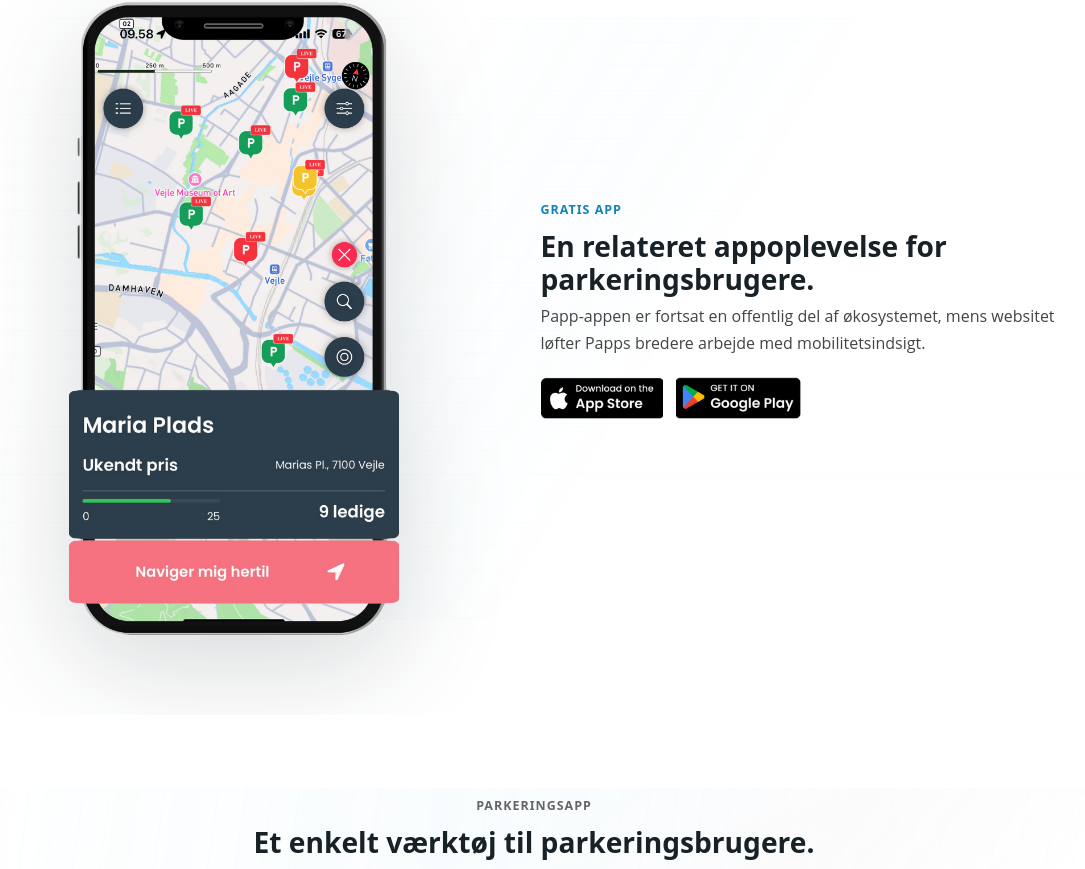
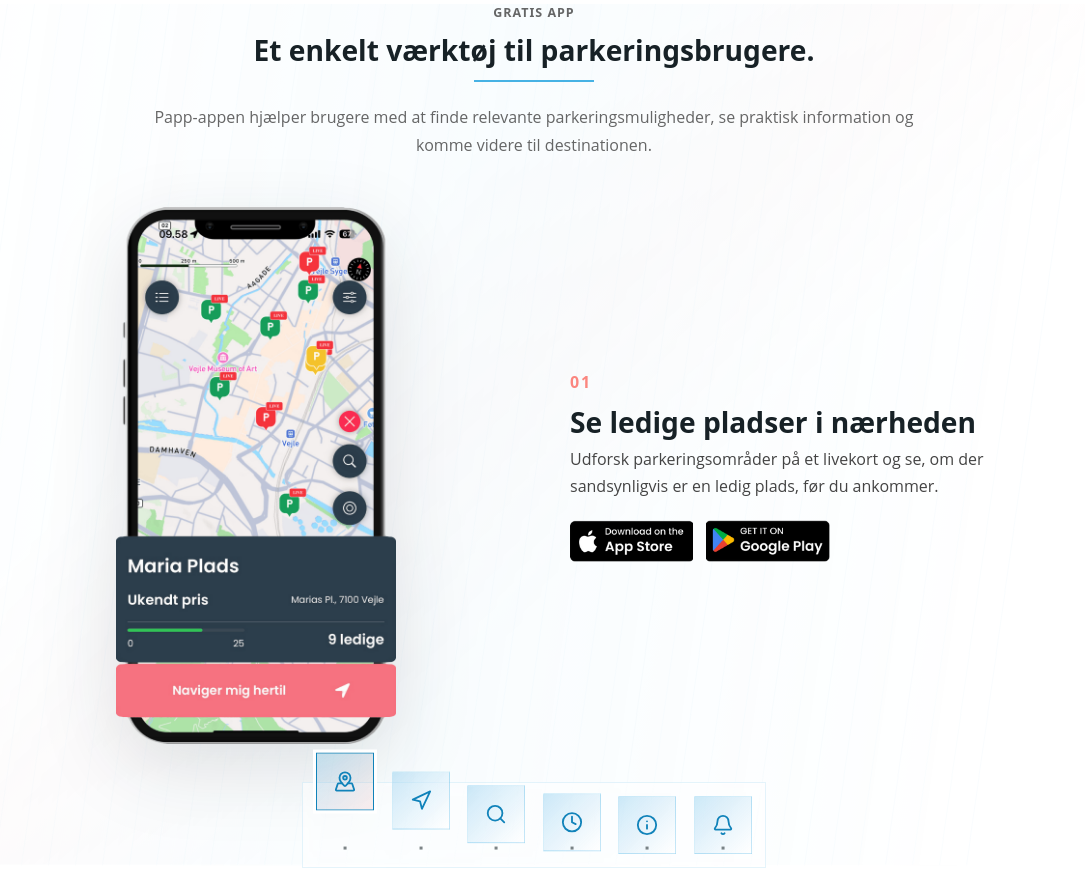
Before and after one commit to TheRadim/papp-web, a Next.js app: page /da/app in a window 1280 px wide. Shown: the part 154-1023 px from the top of the page, without its empty margins (106-1191 px from the left). Built offline with nearby package versions, Linux system fonts and the light colour scheme.

Commit message:
Optimize homepage motion and app layout

```diff
--- a/src/app/[locale]/app/page.tsx
+++ b/src/app/[locale]/app/page.tsx
@@ -1,8 +1,6 @@
 import type { Metadata } from "next";
 import type { Locale } from "@/content/types";
-import { getHomepageContent } from "@/lib/content/accessors";
 import { pageMetadata } from "@/lib/seo/metadata";
-import { AppPromotion } from "@/components/app/AppPromotion";
 import { AppFeatureSelector } from "@/components/app/AppFeatureSelector";
 import { Section } from "@/components/layout/Section";
 import { SectionHeading } from "@/components/ui/SectionHeading";
@@ -28,6 +26,27 @@ const appFeatures = [
       en: "View location context, pricing information and special parking types where the data is available.",
       da: "Se lokation, prisinformation og særlige parkeringstyper, hvor data er tilgængelig."
     }
+  },
+  {
+    title: { en: "Plan before arrival", da: "Planlæg før ankomst" },
+    body: {
+      en: "Check your options before you leave, so the parking part of the trip feels less uncertain.",
+      da: "Tjek dine muligheder, før du kører, så parkeringsdelen af turen føles mindre usikker."
+    }
+  },
+  {
+    title: { en: "Find relevant parking types", da: "Find relevante parkeringstyper" },
+    body: {
+      en: "Look for the parking information that matters to the situation, from public spaces to selected special locations.",
+      da: "Find den parkeringsinformation, der passer til situationen, fra offentlige pladser til udvalgte særlige lokationer."
+    }
+  },
+  {
+    title: { en: "Stay updated on the move", da: "Hold dig opdateret undervejs" },
+    body: {
+      en: "Use live availability signals where they exist and keep the journey moving toward a practical choice.",
+      da: "Brug live tilgængelighed, hvor data findes, og hold turen rettet mod et praktisk valg."
+    }
   }
 ];
 
@@ -45,24 +64,20 @@ export async function generateMetadata({ params }: { params: Promise<{ locale: L
 
 export default async function AppPage({ params }: { params: Promise<{ locale: Locale }> }) {
   const { locale } = await params;
-  const content = getHomepageContent(locale);
 
   return (
-    <>
-      <AppPromotion locale={locale} content={content.app} showCta={false} />
-      <Section className="app-feature-section">
+    <Section className="app-feature-section app-feature-page">
       <SectionHeading
-          eyebrow={locale === "da" ? "Parkeringsapp" : "Parking app"}
+        eyebrow={locale === "da" ? "Gratis app" : "Free app"}
         title={locale === "da" ? "Et enkelt værktøj til parkeringsbrugere." : "A simple tool for parking users."}
         body={
           locale === "da"
-              ? "Papp-appen er bygget til hverdagsparkering: find relevante parkeringsmuligheder, se praktisk information og kom videre til destinationen."
-              : "The Papp app is built for everyday parking: find relevant parking options, see practical information and move on to your destination."
+            ? "Papp-appen hjælper brugere med at finde relevante parkeringsmuligheder, se praktisk information og komme videre til destinationen."
+            : "The Papp app helps users find relevant parking options, see practical information and move on to their destination."
         }
         align="center"
       />
       <AppFeatureSelector features={appFeatures} locale={locale} />
     </Section>
-    </>
   );
 }
--- a/src/components/app/AppFeatureSelector.tsx
+++ b/src/components/app/AppFeatureSelector.tsx
@@ -2,7 +2,8 @@
 
 import Image from "next/image";
 import { useState } from "react";
-import { Info, MapPinned, Navigation } from "lucide-react";
+import { Bell, Clock, Info, MapPinned, Navigation, Search } from "lucide-react";
+import { company } from "@/content/global/company";
 import type { Locale } from "@/content/types";
 import { withBasePath } from "@/lib/site/basePath";
 
@@ -16,7 +17,7 @@ interface AppFeatureSelectorProps {
   locale: Locale;
 }
 
-const icons = [MapPinned, Navigation, Info];
+const icons = [MapPinned, Navigation, Search, Clock, Info, Bell];
 
 export function AppFeatureSelector({ features, locale }: AppFeatureSelectorProps) {
   const [activeIndex, setActiveIndex] = useState(0);
@@ -38,6 +39,14 @@ export function AppFeatureSelector({ features, locale }: AppFeatureSelectorProps
           <span>{String(activeIndex + 1).padStart(2, "0")}</span>
           <h2>{activeFeature.title[locale]}</h2>
           <p>{activeFeature.body[locale]}</p>
+          <div className="store-badges app-feature-selector__badges" aria-label={locale === "da" ? "Download appen" : "Download the app"}>
+            <a href={company.appStoreUrl} target="_blank" rel="noreferrer">
+              <Image src={withBasePath("/images/app/appstore-badge.png")} alt="Download on the App Store" width={193} height={66} />
+            </a>
+            <a href={company.googlePlayUrl} target="_blank" rel="noreferrer">
+              <Image src={withBasePath("/images/app/googleplay-badge.png")} alt="Get it on Google Play" width={193} height={65} />
+            </a>
+          </div>
         </article>
       </div>
       <div className="app-feature-selector__buttons" role="tablist" aria-label={locale === "da" ? "Appfunktioner" : "App features"}>
--- a/src/components/positioning/ProcessSection.tsx
+++ b/src/components/positioning/ProcessSection.tsx
@@ -7,7 +7,7 @@ interface ProcessSectionProps {
 
 export function ProcessSection({ content }: ProcessSectionProps) {
   return (
-    <section id="movement-meaning" className="process-section" aria-label={content.title}>
+    <section id="movement-meaning" className="process-section" aria-label={content.title} role="region" tabIndex={0}>
       <div className="process-section__intro">
         <SectionHeading eyebrow={content.eyebrow} title={content.title} align="center" />
       </div>
--- a/src/styles/globals.scss
+++ b/src/styles/globals.scss
@@ -782,7 +782,7 @@ img {
 
 @keyframes process-thumb {
   to {
-    transform: translateX(200%);
+    transform: translateX(400%);
   }
 }
 
@@ -1221,6 +1221,14 @@ img {
   --process-accent: var(--papp-blue);
 }
 
+.process-flow__step--4 {
+  --process-accent: var(--papp-coral);
+}
+
+.process-flow__step--5 {
+  --process-accent: var(--papp-blue-light);
+}
+
 .process-flow__marker {
   display: none;
 }
@@ -1255,7 +1263,7 @@ img {
 
 .process-scroll-dots span {
   display: block;
-  width: 33.333%;
+  width: 20%;
   height: 100%;
   border-radius: inherit;
   background: linear-gradient(90deg, var(--papp-blue), var(--papp-coral));
@@ -1568,19 +1576,19 @@ button.project-category-card {
 }
 
 .project-workflow__step:nth-child(1) > span {
+  animation-delay: 0s;
+}
+
+.project-workflow__step:nth-child(2) > span {
+  animation-delay: 0.8s;
+}
+
+.project-workflow__step:nth-child(3) > span {
+  animation-delay: 1.6s;
+}
+
+.project-workflow__step:nth-child(4) > span {
   animation-delay: 2.4s;
-}
-
-.project-workflow__step:nth-child(2) > span {
-  animation-delay: 1.6s;
-}
-
-.project-workflow__step:nth-child(3) > span {
-  animation-delay: 0.8s;
-}
-
-.project-workflow__step:nth-child(4) > span {
-  animation-delay: 0s;
 }
 
 .process-card span {
@@ -2020,16 +2028,17 @@ button.project-category-card {
 
 .history-timeline__nav {
   position: sticky;
-  top: 112px;
+  top: 50%;
   z-index: 2;
   align-self: start;
+  transform: translateY(-50%);
   padding: 0.25rem 0 0.25rem 1.5rem;
 }
 
 .history-timeline__rail {
   position: absolute;
-  top: 0.95rem;
-  bottom: 0.95rem;
+  top: 0.55rem;
+  bottom: 0.55rem;
   left: 0.55rem;
   width: 2px;
   border-radius: 50px;
@@ -2837,18 +2846,24 @@ button.project-category-card {
   overflow: hidden;
 }
 
+.app-feature-page {
+  min-height: calc(100vh - 88px);
+  display: grid;
+  align-content: center;
+}
+
 .app-feature-selector {
   display: grid;
-  gap: 1.4rem;
-  max-width: 860px;
+  gap: clamp(1.5rem, 4vw, 2.4rem);
+  max-width: 1040px;
   margin-inline: auto;
 }
 
 .app-feature-selector__stage {
   display: grid;
-  grid-template-columns: minmax(190px, 0.42fr) minmax(0, 0.58fr);
+  grid-template-columns: minmax(240px, 0.5fr) minmax(0, 0.5fr);
   align-items: center;
-  gap: clamp(1.5rem, 5vw, 3.5rem);
+  gap: clamp(2rem, 6vw, 4.5rem);
 }
 
 .app-feature-selector__phone {
@@ -2857,7 +2872,7 @@ button.project-category-card {
 }
 
 .app-feature-selector__phone img {
-  width: min(230px, 70vw);
+  width: min(280px, 70vw);
   height: auto;
   filter: drop-shadow(0 24px 38px rgba(20, 28, 35, 0.12));
 }
@@ -2871,11 +2886,11 @@ button.project-category-card {
   display: flex;
   align-items: flex-end;
   justify-content: center;
-  gap: clamp(0.8rem, 2vw, 1.35rem);
+  gap: clamp(0.65rem, 1.8vw, 1.1rem);
   width: max-content;
   max-width: 100%;
   margin-inline: auto;
-  padding: 0.85rem;
+  padding: 0.8rem;
   border: 1px solid rgba(71, 178, 228, 0.14);
   background: rgba(255, 255, 255, 0.66);
   backdrop-filter: blur(10px);
@@ -2887,6 +2902,7 @@ button.project-category-card {
 
 .app-feature-selector__buttons button {
   --lerp: 0;
+  position: relative;
   display: grid;
   place-items: center;
   flex: calc(0.2 + (var(--lerp) * 1.5));
@@ -2905,6 +2921,30 @@ button.project-category-card {
   outline: none;
 }
 
+.app-feature-selector__buttons button::before {
+  position: absolute;
+  bottom: 0;
+  left: 50%;
+  z-index: -1;
+  width: calc(100% + 1.1rem);
+  aspect-ratio: 1 / 2;
+  content: "";
+  transform: translateX(-50%) scaleY(var(--show, 0));
+  transform-origin: 50% 100%;
+  transition: transform 0.2s ease;
+}
+
+.app-feature-selector__buttons button::after {
+  position: absolute;
+  bottom: 5%;
+  left: 50%;
+  width: 5%;
+  aspect-ratio: 1;
+  background: color-mix(in srgb, var(--papp-heading), transparent 45%);
+  content: "";
+  transform: translate(-50%, -50%);
+}
+
 .app-feature-selector__icon {
   display: grid;
   width: 100%;
@@ -2936,7 +2976,7 @@ button.project-category-card {
 .app-feature-selector__buttons button:focus-visible,
 .app-feature-selector__buttons button.is-active {
   --lerp: var(--lerp-0);
-  z-index: 3;
+  z-index: 5;
 }
 
 .app-feature-selector__buttons button:has(+ button:hover),
@@ -2946,7 +2986,7 @@ button.project-category-card {
 .app-feature-selector__buttons button:focus-visible + button,
 .app-feature-selector__buttons button.is-active + button {
   --lerp: var(--lerp-1);
-  z-index: 2;
+  z-index: 4;
 }
 
 .app-feature-selector__buttons button:has(+ button + button:hover),
@@ -2956,13 +2996,32 @@ button.project-category-card {
 .app-feature-selector__buttons button:focus-visible + button + button,
 .app-feature-selector__buttons button.is-active + button + button {
   --lerp: var(--lerp-2);
+  z-index: 3;
+}
+
+.app-feature-selector__buttons button:has(+ button + button + button:hover),
+.app-feature-selector__buttons button:has(+ button + button + button:focus-visible),
+.app-feature-selector__buttons button:has(+ button + button + button.is-active),
+.app-feature-selector__buttons button:hover + button + button + button,
+.app-feature-selector__buttons button:focus-visible + button + button + button,
+.app-feature-selector__buttons button.is-active + button + button + button {
+  --lerp: var(--lerp-3);
+  z-index: 2;
+}
+
+.app-feature-selector__buttons button:has(+ button + button + button + button:hover),
+.app-feature-selector__buttons button:has(+ button + button + button + button:focus-visible),
+.app-feature-selector__buttons button:has(+ button + button + button + button.is-active),
+.app-feature-selector__buttons button:hover + button + button + button + button,
+.app-feature-selector__buttons button:focus-visible + button + button + button + button,
+.app-feature-selector__buttons button.is-active + button + button + button + button {
+  --lerp: var(--lerp-4);
   z-index: 1;
 }
 
 .app-feature-selector__panel {
-  border: 1px solid rgba(55, 81, 126, 0.12);
-  background: #fff;
-  padding: clamp(1.25rem, 3vw, 2rem);
+  background: transparent;
+  padding: 0;
 }
 
 .app-feature-selector__panel > span {
@@ -2972,6 +3031,10 @@ button.project-category-card {
   font-family: Jost, system-ui, sans-serif;
   font-weight: 800;
   letter-spacing: 0.12em;
+}
+
+.app-feature-selector__badges {
+  margin-top: 1.35rem;
 }
 
 .app-screens-list {
@@ -3254,6 +3317,7 @@ button.project-category-card {
     z-index: 4;
     min-height: 0;
     margin-inline: calc(var(--container-padding) * -1);
+    transform: none;
     background: rgba(255, 255, 255, 0.94);
     border-block: 1px solid rgba(55, 81, 126, 0.08);
     padding: 0.75rem var(--container-padding);
@@ -3309,7 +3373,9 @@ button.project-category-card {
   }
 
   .app-feature-selector__buttons button {
-    min-width: 58px;
+    min-width: 52px;
+    width: 52px;
+    height: 52px;
   }
 
   .app-screen-row--reverse > div:first-child {
```
Also changed, not shown: src/components/hero/HeroMotionField.tsx (+9 -15 lines), src/content/home/home.ts (+6 -2 lines). Lines whose indentation alone changed are shown as unchanged.
